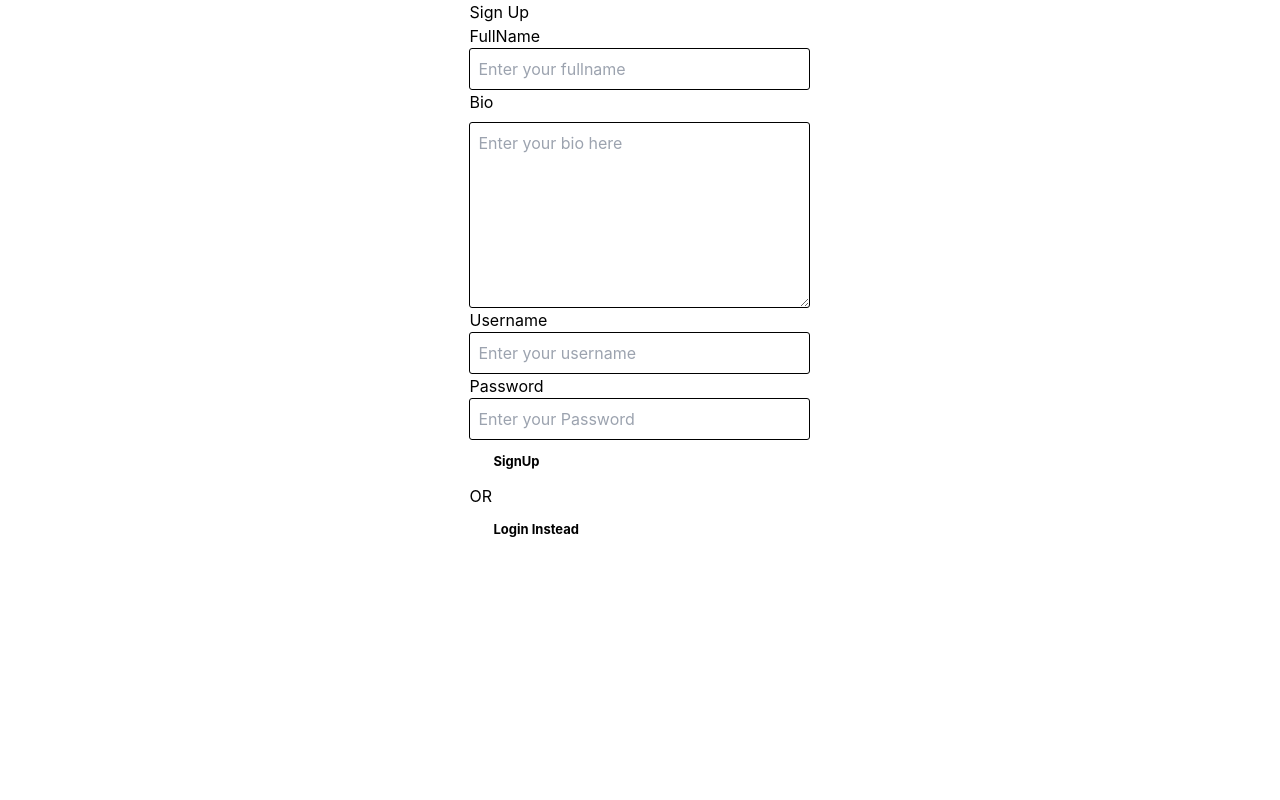
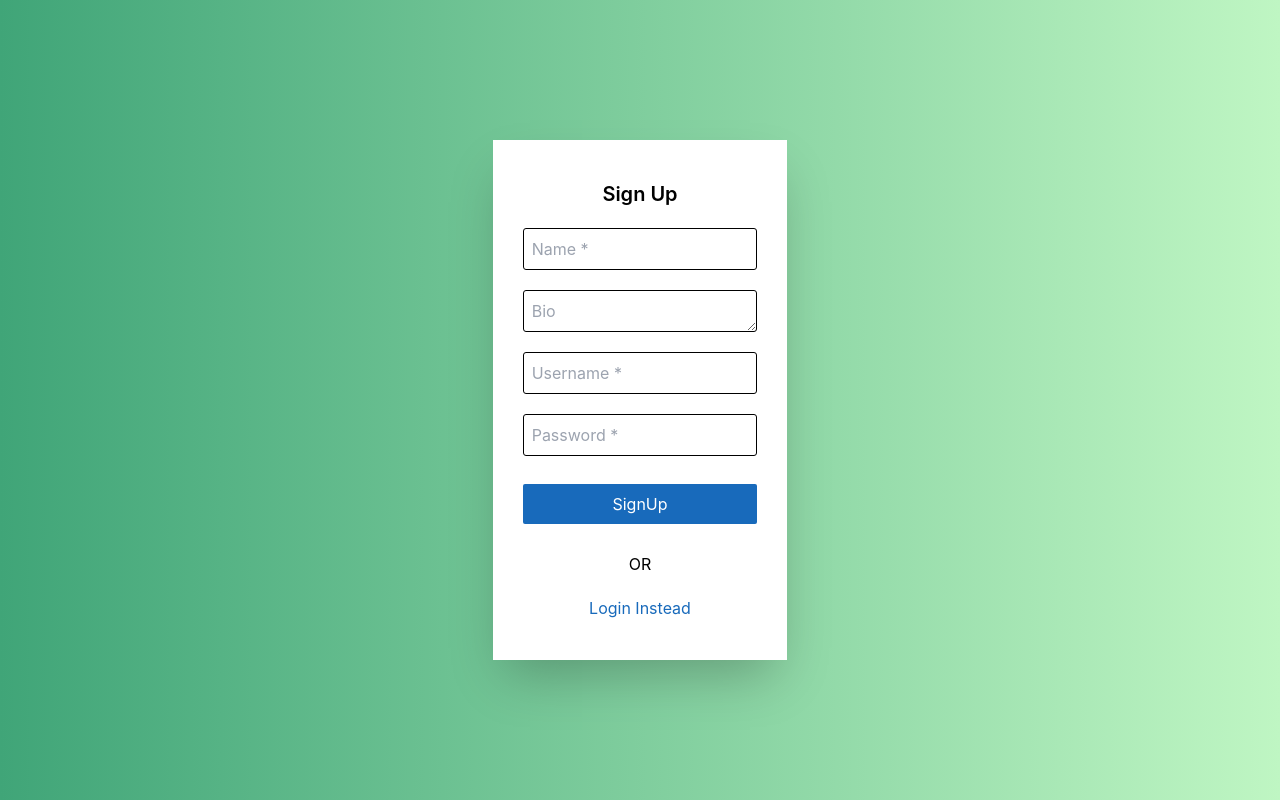
Before and after one commit to tanya13agarwal/QuickChat-app, a React (Create React App) app in the folder frontend/: page /signup in a window 1280 px wide. Built offline with nearby package versions, Linux system fonts and the light colour scheme.

Commit message:
login and signup page completed

```diff
--- a/frontend/src/components/FormTemplate.jsx
+++ /dev/null
@@ -1,97 +0,0 @@
-import React, { useState } from 'react'
-import { useForm } from "react-hook-form"
-
-const FormTemplate = ({formName, formButton, optionButton, isLogin, setIsLogin}) => {
-
-    // const [isLogin, setIsLogin] = useState(true);
-
-    // const toggleLogin = () => setIsLogin((prev) => !prev);
-
-    console.log(isLogin);
-
-    // fetch this data from useForm hook
-    const {
-        register,
-        // handleSubmit,
-        // reset,
-        formState: { errors },
-      } = useForm();
-
-  return (
-
-    <div>
-
-    <p>{formName}</p>
-
-    <form>
-
-        {/* Username field */}
-        <div className="flex">
-            <label htmlFor="username" className="lable-style">
-                Username
-            </label>
-            <input
-            type="text"
-            name="username"
-            id="username"
-            placeholder="Enter your username"
-            className="form-style"
-            {...register("username", { required: true })}
-            />
-            {errors.username && (
-            <span className="-mt-1 text-[12px] text-yellow-100">
-                Please enter your correct username.
-            </span>
-            )}
-        </div>
-
-        {/* Password Field */}
-        <div className="flex">
-            <label htmlFor="password" className="lable-style">
-                Password
-            </label>
-            <input
-            type="password"
-            name="password"
-            id="password"
-            placeholder="Enter your Password"
-            className="form-style"
-            {...register("password", { required: true })}
-            />
-            {errors.password && (
-            <span className="-mt-1 text-[12px] text-yellow-100">
-                Please enter your correct password.
-            </span>
-            )}
-        </div>
-
-        {/* Submit button for Login Or Signup */}
-
-        {/* Login */}
-        <button
-            // disabled={loading}
-            // type="submit"
-            className={`rounded-md bg-yellow-50 px-6 py-3 text-center text-[13px] font-bold text-black shadow-[2px_2px_0px_0px_rgba(255,255,255,0.18)]
-            `}
-        >
-            {formButton}
-        </button>
-
-        <p>Or</p>
-
-        {/* Register */}
-        <button
-            // disabled={loading}
-            // if clicked on Sign in, means the user is not logged in
-            onClick={() => setIsLogin((prev) => (!prev))}
-            className={`rounded-md bg-yellow-50 px-6 py-3 text-center text-[13px] font-bold text-black shadow-[2px_2px_0px_0px_rgba(255,255,255,0.18)]`}
-        >
-            {optionButton}
-        </button>
-
-    </form>
-</div>
-  )
-}
-
-export default FormTemplate
--- /dev/null
+++ b/frontend/src/components/layout/Header.jsx
@@ -0,0 +1,9 @@
+import React from 'react'
+
+const Header = () => {
+  return (
+    <div>Header</div>
+  )
+}
+
+export default Header
--- a/frontend/src/pages/Login.jsx
+++ b/frontend/src/pages/Login.jsx
@@ -24,7 +24,7 @@ const Login = () => {
             )
             : (
                 <div className="w-11/12 mx-auto flex flex-col items-center justify-center h-screen ">
-                    <div className="w-[25%] h-[50%] flex flex-col items-center justify-center gap-5 bg-white shadow-2xl">
+                    <div className="w-[25%] pt-10 pb-10 flex flex-col items-center justify-center gap-5 bg-white shadow-2xl">
                         <p className="text-xl font-semibold">
                             Login
                         </p>
--- a/frontend/src/pages/Signup.jsx
+++ b/frontend/src/pages/Signup.jsx
@@ -16,93 +16,85 @@ export default function Signup() {
     }
 
   return (
-    <div className='w-11/12 mx-auto flex flex-col items-center justify-center'>
+    <div className='bg-gradient-to-r from-loginSignUpBgFrom to-loginSignUpBgTo'>
         {loading ? (
                 <div className="spinner"></div>
             ) : (
-                        <div>
-                            <p>Sign Up</p>
+                    <div className='w-11/12 mx-auto flex flex-col items-center justify-center h-screen'>
+                        <div className="w-[25%] pt-10 pb-10 flex flex-col items-center justify-center gap-5 bg-white shadow-2xl">
+                            <p className="text-xl font-semibold">
+                                Sign Up
+                            </p>
 
-                            <form onSubmit={handleSubmit(handleSignup)}>
+                            <form onSubmit={handleSubmit(handleSignup)}
+                                className="w-full flex flex-col items-center justify-center gap-5"
+                            >
 
                                 {/* Full Name field */}
-                                    <div className="flex flex-col">
-                                        <label htmlFor="fullname" className="lable-style">
-                                            FullName
-                                        </label>
+                                <div className="flex flex-col w-[80%]">
                                     <input
                                         type="text"
                                         name="fullname"
                                         id="fullname"
-                                        placeholder="Enter your fullname"
-                                        className="form-style"
+                                        placeholder="Name *"
+                                        className="form-style focus:outline-none"
                                         {...register("fullname", { required: true })}
                                     />
                                     {errors.fullname && (
-                                        <span className="-mt-1 text-[12px] text-yellow-100">
+                                        <span className="-mt-1 text-[12px] text-red">
                                             •Please enter your correct fullname
                                         </span>
                                     )}
                                 </div>
 
                                 {/* Bio field */}
-                                    <div className="flex flex-col gap-2">
-                                        <label htmlFor="bio" className="lable-style">
-                                            Bio
-                                        </label>
+                                <div className="flex flex-col w-[80%]">
                                     <textarea
                                         name="bio"
                                         id="bio"
-                                        cols="30"
-                                        rows="7"
-                                        placeholder="Enter your bio here"
-                                        className="form-style"
-                                        {...register("bio", { required: true })}
+                                        rows="1"
+                                        placeholder="Bio"
+                                        className="form-style focus:outline-none"
+                                        {...register("bio")}
                                     />
                                     {errors.bio && (
-                                        <span className="-mt-1 text-[12px] text-yellow-100">
-                                            Please enter your bio.
+                                        <span className="-mt-1 text-[12px] text-red">
+                                            *Please enter your bio
                                         </span>
                                     )}
                                 </div>
 
 
                                 {/* Username field */}
-                                    <div className="flex flex-col">
-                                        <label htmlFor="username" className="lable-style">
-                                            Username
-                                        </label>
+                                <div className="flex flex-col w-[80%]">
                                     <input
                                         type="text"
                                         name="username"
                                         id="username"
-                                        placeholder="Enter your username"
-                                        className="form-style"
+                                        placeholder="Username *"
+                                        className="form-style focus:outline-none"
                                         {...register("username", { required: true })}
                                     />
                                     {errors.username && (
-                                        <span className="-mt-1 text-[12px] text-yellow-100">
-                                            Please enter your correct username.
+                                        <span className="-mt-1 text-[12px] text-red">
+                                            *Please enter your correct username
                                         </span>
                                     )}
                                 </div>
 
                                 {/* Password Field */}
-                                    <div className="flex flex-col">
-                                        <label htmlFor="password" className="lable-style">
-                                            Password
-                                        </label>
+                                <div className="flex flex-col w-[80%]">
                                     <input
                                         type="password"
                                         name="password"
                                         id="password"
-                                        placeholder="Enter your Password"
-                                        className="form-style"
+                                        placeholder="Password *"
+                                        className="form-style focus:outline-none"
                                         {...register("password", { required: true })}
                                     />
                                     {errors.password && (
-                                        <span className="-mt-1 text-[12px] text-yellow-100">
-                                            Please enter your correct password.
+                                        <span className="-mt-1 text-[12px] text-red">
+                                            *Please enter your correct password
                                         </span>
                                     )}
                                 </div>
@@ -111,10 +103,9 @@ export default function Signup() {
 
                                 {/* Login */}
                                 <button
-                                        // disabled={loading}
                                     type="submit"
-                                        className={`rounded-md bg-yellow-50 px-6 py-3 text-center text-[13px] font-bold text-black shadow-[2px_2px_0px_0px_rgba(255,255,255,0.18)]
-                                        `}
+                                    className="w-[80%] bg-Btnblue p-2 text-white rounded-sm  mt-2 mb-2 hover:scale-95 transition-all
+                                        duration-200"
                                 >
                                     SignUp
                                 </button>
@@ -124,10 +115,7 @@ export default function Signup() {
                                 {/* Register */}
                                 <Link to="/login">
                                     <button
-                                            // disabled={loading}
-                                            // if clicked on log in, means the user is logged in the system
-                                            // onClick={() => setIsLogin((prev) => (!prev))}
-                                            className={`rounded-md bg-yellow-50 px-6 py-3 text-center text-[13px] font-bold text-black shadow-[2px_2px_0px_0px_rgba(255,255,255,0.18)]`}
+                                        className="text-Btnblue hover:underline transition-all duration-200"
                                     >
                                         Login Instead
                                     </button>
@@ -135,6 +123,7 @@ export default function Signup() {
 
                             </form>
                         </div>
+                    </div>
                 )
         }
 
```
Also changed, not shown: frontend/src/components/layout/AppLayout.jsx (+9 -1 lines). Lines whose indentation alone changed are shown as unchanged.
